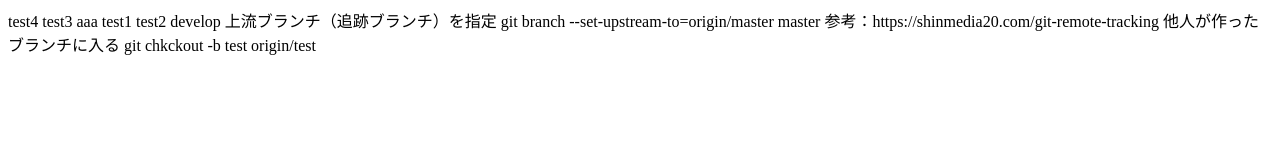
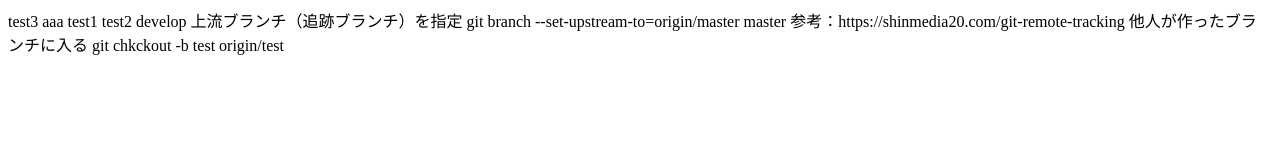
Before and after one commit to taku300/git.test3, a plain HTML site: page index.html in a window 1280 px wide. Drawn offline with Linux system fonts and the light colour scheme.

Commit message:
Revert "test4"

```diff
--- a/index.html
+++ b/index.html
@@ -8,9 +8,6 @@
     <title>Document</title>
 </head>
 <body>
-
-    test4
-
     test3
 
     aaa
```
